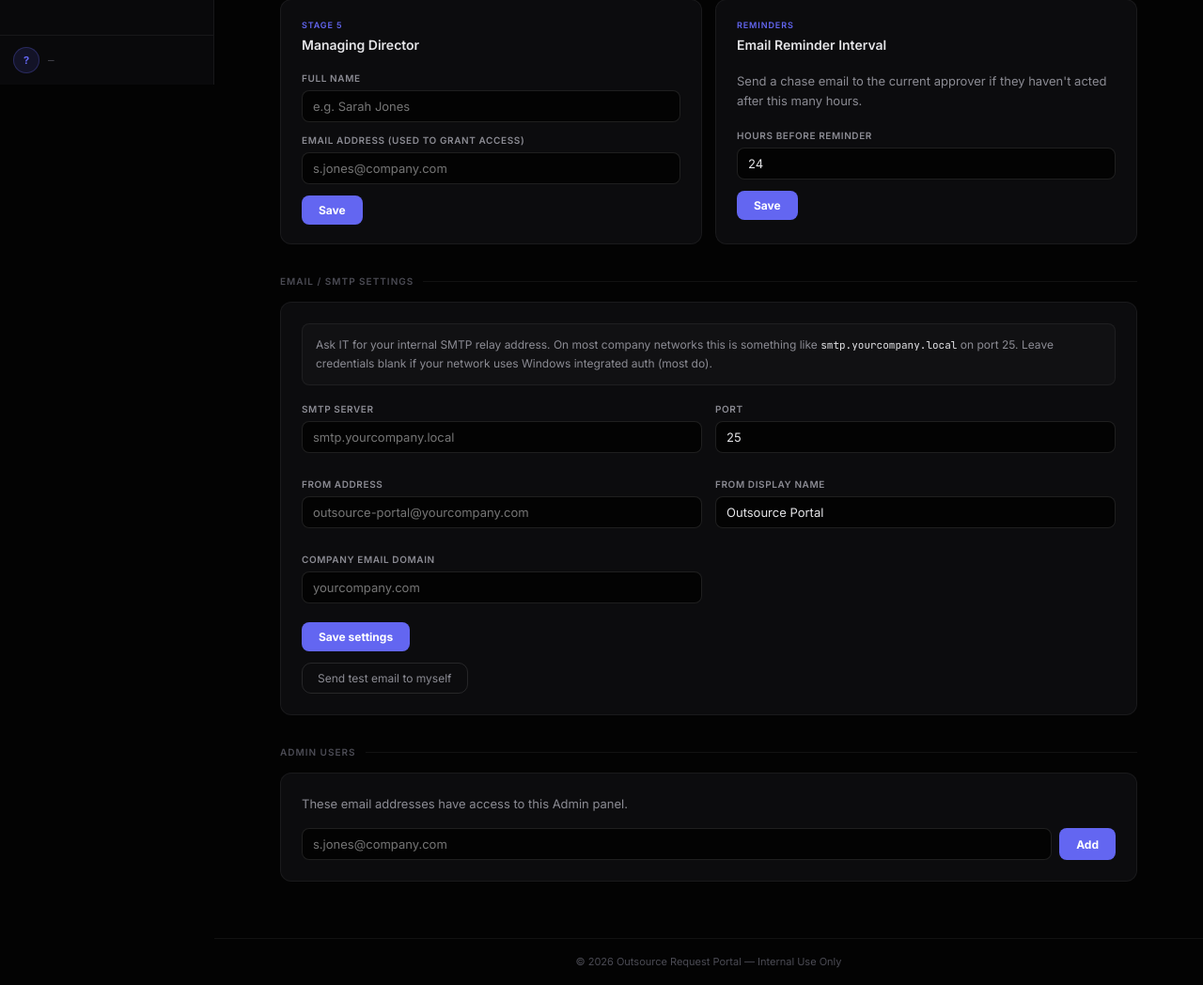
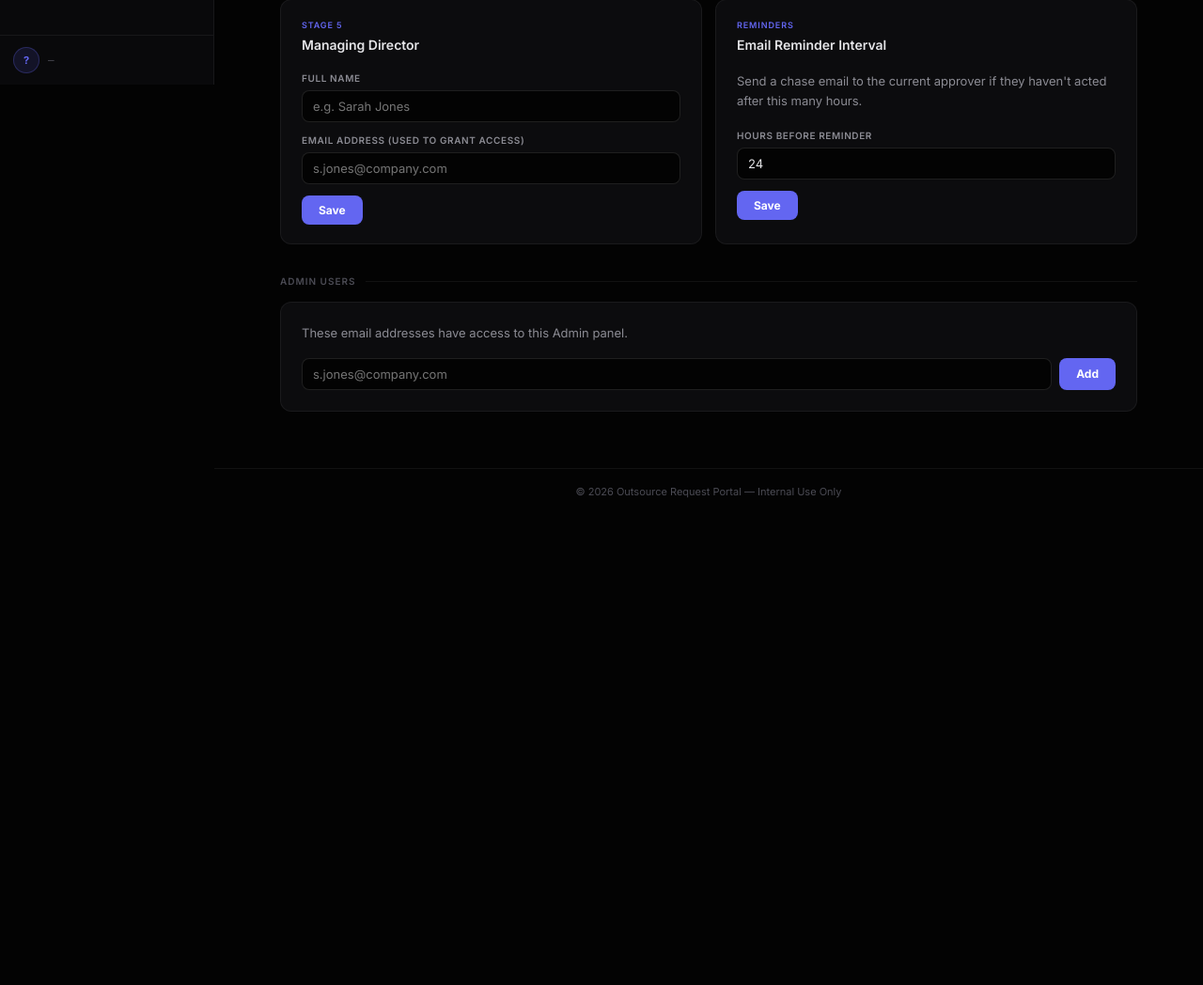
Before and after one commit to SeyiEsther/OutsourceRequestApp, an ASP.NET Core app: template Views/Admin/Index.cshtml in a window 1280 px wide. Shown: the part 710-1758 px from the top of the page at 94% size. After the commit the page ends 1240 px from the top, so only its background shows below. Run offline with ASP.NET Core 8, Linux system fonts and the light colour scheme; the template is opened without the code that fills it, so the values that code supplies are empty.

Commit message:
Remove SMTP settings panel from Admin UI for now

```diff
--- a/Views/Admin/Index.cshtml
+++ b/Views/Admin/Index.cshtml
@@ -194,49 +194,6 @@
 
     </div>
 
-    <!-- SMTP Settings -->
-    <div class="admin-label">Email / SMTP settings</div>
-    <div class="smtp-card">
-        <div class="smtp-hint">
-            Ask IT for your internal SMTP relay address. On most company networks this is something like
-            <code>smtp.yourcompany.local</code> on port 25.
-            Leave credentials blank if your network uses Windows integrated auth (most do).
-        </div>
-        <form asp-action="SaveSettings" method="post">
-            @Html.AntiForgeryToken()
-            <input type="hidden" name="reminderHours" value="@ViewBag.ReminderHours" />
-            <div class="smtp-grid">
-                <div class="field">
-                    <label>SMTP server</label>
-                    <input name="smtpHost"     value="@ViewBag.SmtpHost"     placeholder="smtp.yourcompany.local" />
-                </div>
-                <div class="field">
-                    <label>Port</label>
-                    <input name="smtpPort"     value="@(ViewBag.SmtpPort ?? "25")" placeholder="25" />
-                </div>
-                <div class="field">
-                    <label>From address</label>
-                    <input name="smtpFrom"     value="@ViewBag.SmtpFrom"     placeholder="outsource-portal@yourcompany.com" />
-                </div>
-                <div class="field">
-                    <label>From display name</label>
-                    <input name="smtpFromName" value="@(ViewBag.SmtpFromName ?? "Outsource Portal")" />
-                </div>
-                <div class="field">
-                    <label>Company email domain</label>
-                    <input name="emailDomain"  value="@ViewBag.EmailDomain"  placeholder="yourcompany.com" />
-                </div>
-            </div>
-            <div class="form-actions">
-                <button type="submit" class="btn-save">Save settings</button>
-            </div>
-        </form>
-        <form asp-action="TestEmail" method="post" style="margin-top:12px;">
-            @Html.AntiForgeryToken()
-            <button type="submit" class="btn-ghost" style="font-size:12px;">Send test email to myself</button>
-        </form>
-    </div>
-
     <!-- Admin Users -->
     <div class="admin-label">Admin users</div>
     <div class="wl-card">
```
